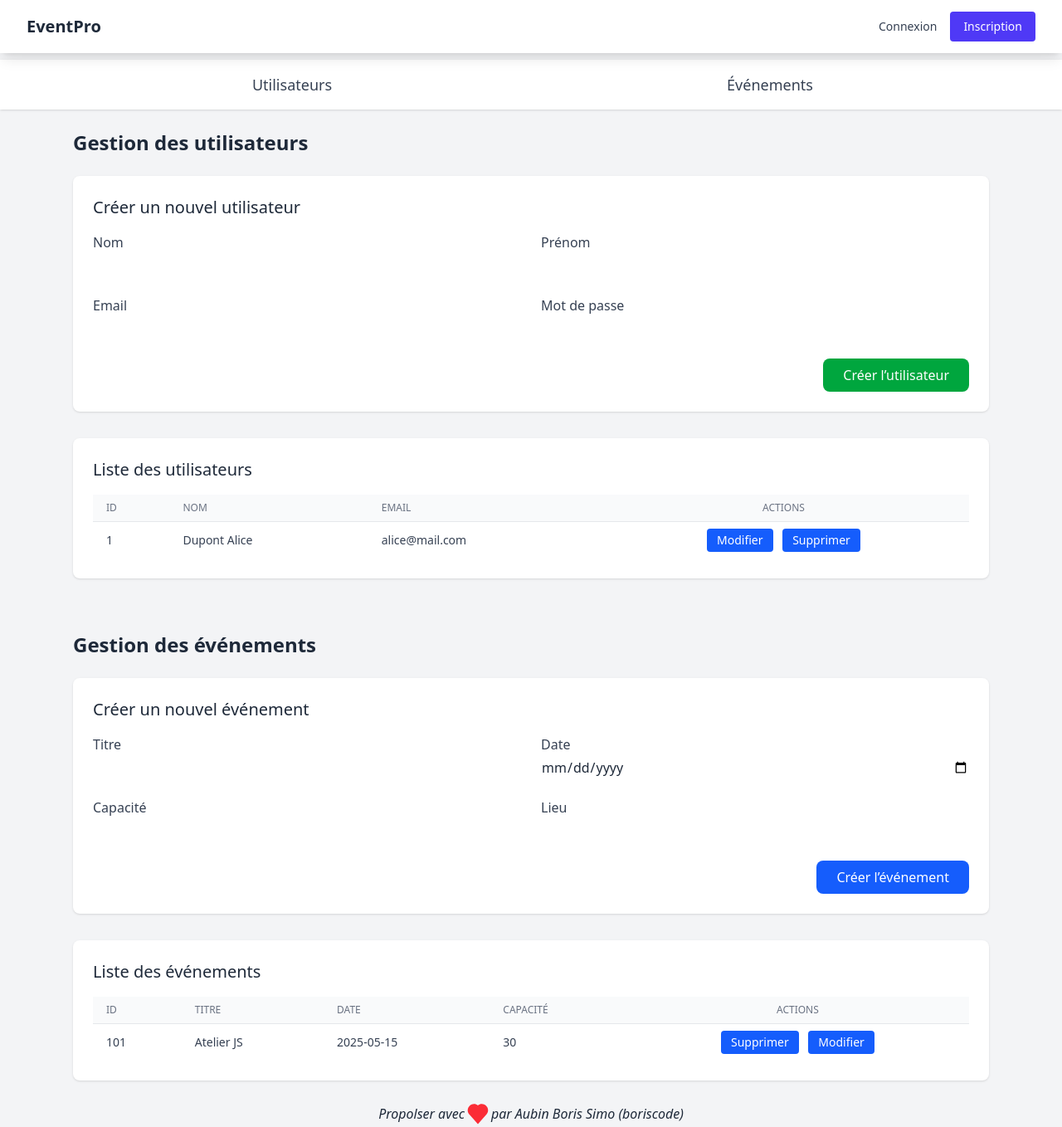
After one commit to boris2442/gestion_events, a PHP site: page /gestion_evenements/admin.php in a window 1280 px wide. The commit adds this page. Shown: the whole page at 83% size. Run offline with PHP 8.4, Linux system fonts and the light colour scheme; style sheets or scripts are compiled from the project's sources.

Commit message:
dashbord

```diff
--- /dev/null
+++ b/admin.php
@@ -0,0 +1,8 @@
+<?php
+session_start();
+require_once 'database/database.php';
+ob_start();
+$pageTitle = "Admin – EventPro";
+require_once 'layouts/admin_dashboarddddddddddddddddd/admin_dashboarddddddddddddddddd_html.php';
+$pageContent = ob_get_clean();
+require_once 'layouts/layout_html.php';
--- /dev/null
+++ b/layouts/admin_dashboarddddddddddddddddd/admin_dashboarddddddddddddddddd_html.php
@@ -0,0 +1,145 @@
+<!-- Barre de navigation -->
+ <br><br><br>
+<aside class="bg-white shadow">
+    <div class="max-w-6xl mx-auto flex">
+      <a href="#users" class="flex-1 text-center py-4 text-lg font-medium text-gray-700 hover:text-blue-600 transition">Utilisateurs</a>
+      <a href="#events" class="flex-1 text-center py-4 text-lg font-medium text-gray-700 hover:text-blue-600 transition">Événements</a>
+    </div>
+  </aside>
+
+  <main class="max-w-6xl mx-auto p-6 space-y-16">
+    <!-- Section Utilisateurs -->
+    <section id="users">
+      <h2 class="text-2xl font-semibold text-gray-800 mb-6">Gestion des utilisateurs</h2>
+
+      <!-- Formulaire de création -->
+      <div class="bg-white rounded-lg shadow p-6 mb-8">
+        <h3 class="text-xl font-medium mb-4">Créer un nouvel utilisateur</h3>
+        <form action="admin_create_user.php" method="POST" class="grid grid-cols-1 md:grid-cols-2 gap-6">
+          <div>
+            <label for="nom" class="block text-gray-700 mb-1">Nom</label>
+            <input id="nom" name="nom" required
+                   class="w-full border-gray-300 rounded-lg focus:ring-blue-400 focus:border-blue-400" />
+          </div>
+          <div>
+            <label for="prenom" class="block text-gray-700 mb-1">Prénom</label>
+            <input id="prenom" name="prenom" required
+                   class="w-full border-gray-300 rounded-lg focus:ring-blue-400 focus:border-blue-400" />
+          </div>
+          <div>
+            <label for="email" class="block text-gray-700 mb-1">Email</label>
+            <input id="email" name="email" type="email" required
+                   class="w-full border-gray-300 rounded-lg focus:ring-blue-400 focus:border-blue-400" />
+          </div>
+          <div>
+            <label for="password" class="block text-gray-700 mb-1">Mot de passe</label>
+            <input id="password" name="password" type="password" required
+                   class="w-full border-gray-300 rounded-lg focus:ring-blue-400 focus:border-blue-400" />
+          </div>
+          <div class="md:col-span-2 text-right">
+            <button type="submit"
+                    class="px-6 py-2 bg-green-600 text-white rounded-lg hover:bg-green-700 transition">
+              Créer l’utilisateur
+            </button>
+          </div>
+        </form>
+      </div>
+
+      <!-- Liste des utilisateurs -->
+      <div class="bg-white rounded-lg shadow p-6 overflow-x-auto">
+        <h3 class="text-xl font-medium mb-4">Liste des utilisateurs</h3>
+        <table class="min-w-full divide-y divide-gray-200">
+          <thead class="bg-gray-50">
+            <tr>
+              <th class="px-4 py-2 text-left text-xs font-medium text-gray-500 uppercase">ID</th>
+              <th class="px-4 py-2 text-left text-xs font-medium text-gray-500 uppercase">Nom</th>
+              <th class="px-4 py-2 text-left text-xs font-medium text-gray-500 uppercase">Email</th>
+              <th class="px-4 py-2 text-center text-xs font-medium text-gray-500 uppercase">Actions</th>
+            </tr>
+          </thead>
+          <tbody class="bg-white divide-y divide-gray-200">
+            <!-- Exemple de ligne : à générer dynamiquement -->
+            <tr>
+              <td class="px-4 py-2 text-sm text-gray-700">1</td>
+              <td class="px-4 py-2 text-sm text-gray-700">Dupont Alice</td>
+              <td class="px-4 py-2 text-sm text-gray-700">alice@mail.com</td>
+              <td class="px-4 py-2 text-sm text-center space-x-2">
+                <button class="px-3 py-1 bg-blue-600 text-white rounded hover:bg-blue-700 transition">Modifier</button>
+                <button class="px-3 py-1 bg-blue-600  text-white rounded hover:bg-blue-700 transition">Supprimer</button>
+              </td>
+            </tr>
+            <!-- ... -->
+          </tbody>
+        </table>
+      </div>
+    </section>
+
+    <!-- Section Événements -->
+    <section id="events">
+      <h2 class="text-2xl font-semibold text-gray-800 mb-6">Gestion des événements</h2>
+
+      <!-- Formulaire de création -->
+      <div class="bg-white rounded-lg shadow p-6 mb-8">
+        <h3 class="text-xl font-medium mb-4">Créer un nouvel événement</h3>
+        <form action="admin_create_event.php" method="POST" class="grid grid-cols-1 md:grid-cols-2 gap-6">
+          <div>
+            <label for="titre" class="block text-gray-700 mb-1">Titre</label>
+            <input id="titre" name="titre" required
+                   class="w-full border-gray-300 rounded-lg focus:ring-blue-400 focus:border-blue-400" />
+          </div>
+          <div>
+            <label for="date" class="block text-gray-700 mb-1">Date</label>
+            <input id="date" name="date" type="date" required
+                   class="w-full border-gray-300 rounded-lg focus:ring-blue-400 focus:border-blue-400" />
+          </div>
+          <div>
+            <label for="capacity" class="block text-gray-700 mb-1">Capacité</label>
+            <input id="capacity" name="capacity" type="number" required
+                   class="w-full border-gray-300 rounded-lg focus:ring-blue-400 focus:border-blue-400" />
+          </div>
+          <div>
+            <label for="lieu" class="block text-gray-700 mb-1">Lieu</label>
+            <input id="lieu" name="lieu" required
+                   class="w-full border-gray-300 rounded-lg focus:ring-blue-400 focus:border-blue-400" />
+          </div>
+          <div class="md:col-span-2 text-right">
+            <button type="submit"
+                    class="px-6 py-2 bg-blue-600 text-white rounded-lg hover:bg-green-700 transition">
+              Créer l’événement
+            </button>
+          </div>
+        </form>
+      </div>
+
+      <!-- Liste des événements -->
+      <div class="bg-white rounded-lg shadow p-6 overflow-x-auto">
+        <h3 class="text-xl font-medium mb-4">Liste des événements</h3>
+        <table class="min-w-full divide-y divide-gray-200">
+          <thead class="bg-gray-50">
+            <tr>
+              <th class="px-4 py-2 text-left text-xs font-medium text-gray-500 uppercase">ID</th>
+              <th class="px-4 py-2 text-left text-xs font-medium text-gray-500 uppercase">Titre</th>
+              <th class="px-4 py-2 text-left text-xs font-medium text-gray-500 uppercase">Date</th>
+              <th class="px-4 py-2 text-left text-xs font-medium text-gray-500 uppercase">Capacité</th>
+              <th class="px-4 py-2 text-center text-xs font-medium text-gray-500 uppercase">Actions</th>
+            </tr>
+          </thead>
+          <tbody class="bg-white divide-y divide-gray-200">
+            <!-- Exemple de ligne : à générer dynamiquement -->
+            <tr>
+              <td class="px-4 py-2 text-sm text-gray-700">101</td>
+              <td class="px-4 py-2 text-sm text-gray-700">Atelier JS</td>
+              <td class="px-4 py-2 text-sm text-gray-700">2025-05-15</td>
+              <td class="px-4 py-2 text-sm text-gray-700">30</td>
+              <td class="px-4 py-2 text-sm text-center space-x-2">
+              <button  class="px-3 py-1 bg-blue-600  text-white rounded hover:bg-blue-700 transition">Supprimer</button>
+                <button class="px-3 py-1 bg-blue-600 text-white rounded hover:bg-blue-700 transition">Modifier</button>
+
+              </td>
+            </tr>
+            <!-- ... -->
+          </tbody>
+        </table>
+      </div>
+    </section>
+  </main>
```
Also changed, not shown: layouts/evenements/event_html.php (+6 -7 lines).
